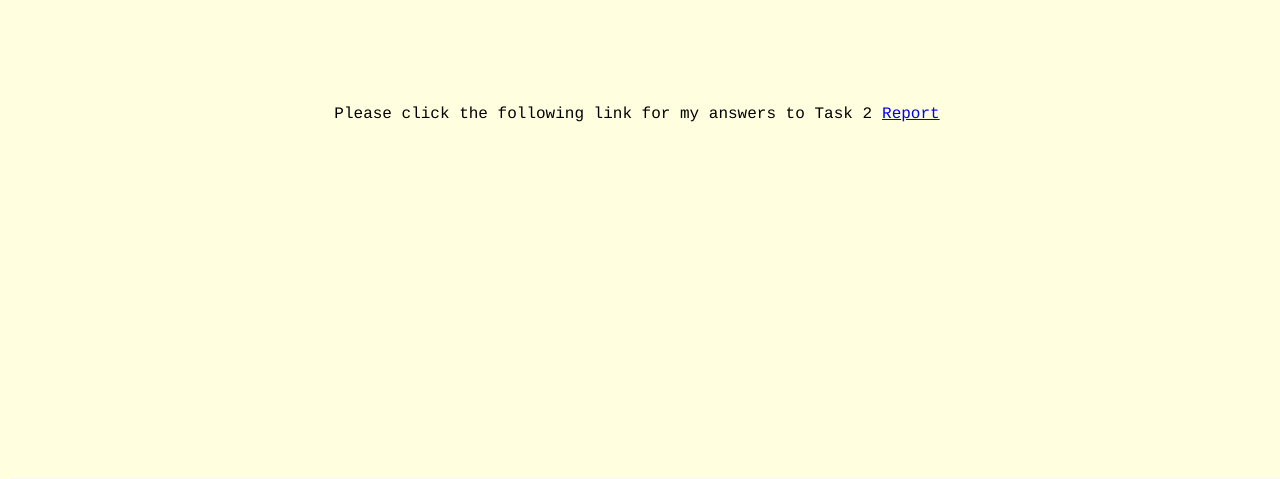
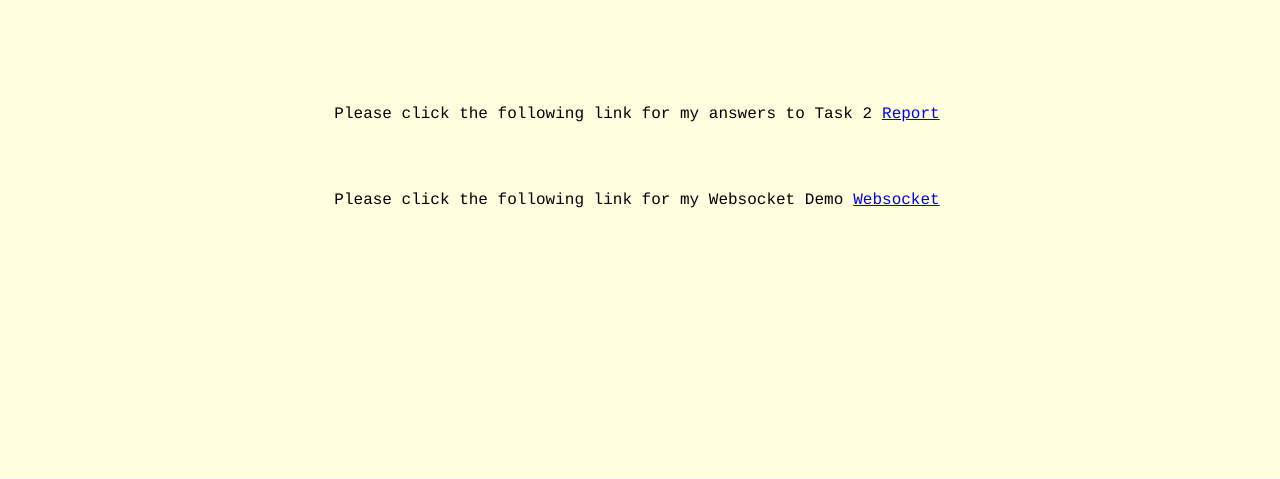
Before and after one commit to thedanturner/FlaskApp, a Flask app: page / in a window 1280 px wide. Shown: the part 276-755 px from the top of the page. Run offline with Flask 3, Linux system fonts and the light colour scheme; some libraries are stand-ins or nearby versions.

Commit message:
layout changes

```diff
--- a/templates/chat.html
+++ b/templates/chat.html
@@ -42,6 +42,7 @@
         <h1>WebSocket Chat Demo</h1>
     </div>
     <h1 style="background-color:white;">Socket</h1>
+    <br>
     <form id="emit" method="POST" action='#'>
         <input type="text" name="emit_data" id="emit_data" placeholder="Message">
         <input type="submit" value="Send Message">
@@ -54,6 +55,7 @@
     <form id="disconnect" method="POST" action="#">
         <input type="submit" value="Disconnect Server">
     </form>
+    <br>
     <h2 style="background-color:white;">Logs</h2>
     <div id="log" ></div>
     </body>
--- a/templates/index.html
+++ b/templates/index.html
@@ -29,6 +29,11 @@
             <a href="/report">Report</a>
     </div>
     </div>
+    <div class="subheading">
+        <p>Please click the following link for my Websocket Demo</p>
+        <div>
+            <a href="/chat">Websocket</a>
+    </div>
 </body>
 <footer>
     <p>Created by: Dan Turner 23042493</p>
```
